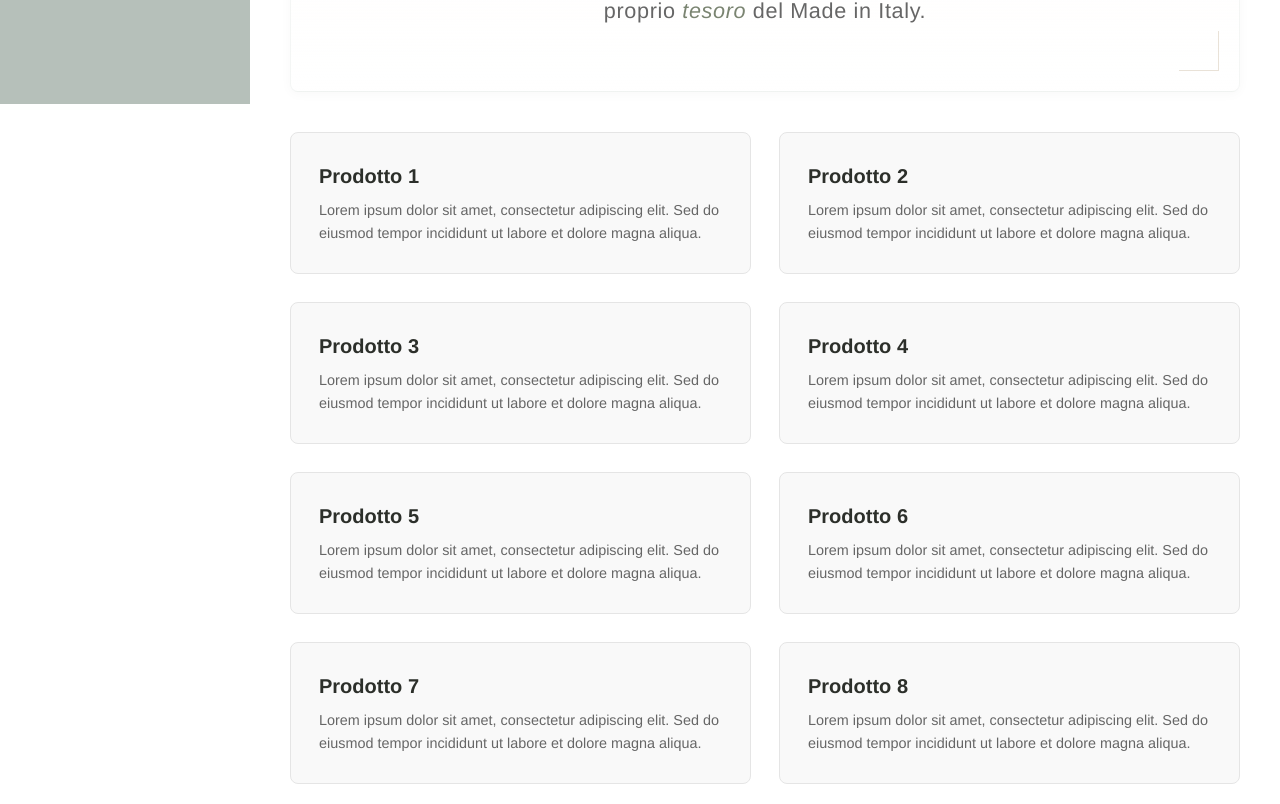
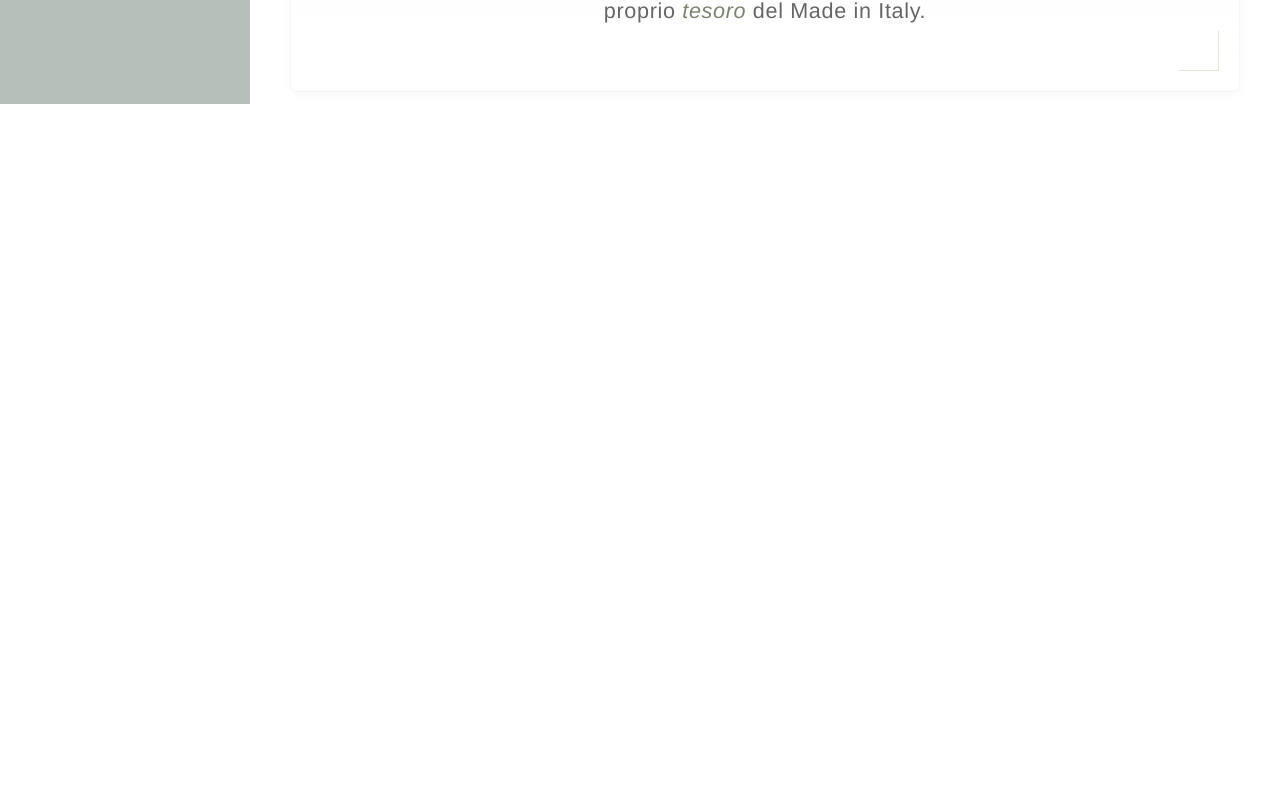
Before and after one commit to dersaei/piazza-virtuale, a Next.js app: page / in a window 1280 px wide. Shown: the part 696-1500 px from the top of the page. After the commit the page ends 868 px from the top, so only its background shows below. Built offline with nearby package versions, Linux system fonts and the light colour scheme.

Commit message:
dopieszczanie strony

```diff
--- a/app/page.tsx
+++ b/app/page.tsx
@@ -4,7 +4,7 @@ import styles from '@/styles/HomePage.module.css';
 export default function HomePage() {
   return (
     <div className={styles.homePage}>
-      <section className={styles.heroVersion2}>
+      <section className={styles.heroVersion}>
         <h1>Benvenuto a Piazza Virtuale</h1>
         <h2 className={styles.keyWord}>
           Catalogo di e-shop aziendali, produttori italiani di alimenti e
@@ -29,21 +29,6 @@ export default function HomePage() {
           </span>
         </h3>
       </section>
-
-      <section className={styles.contentSection}>
-        <div className={styles.contentGrid}>
-          {/* Demo content */}
-          {Array.from({ length: 20 }, (_, i) => (
-            <div key={i} className={styles.contentCard}>
-              <h3>Prodotto {i + 1}</h3>
-              <p>
-                Lorem ipsum dolor sit amet, consectetur adipiscing elit. Sed do
-                eiusmod tempor incididunt ut labore et dolore magna aliqua.
-              </p>
-            </div>
-          ))}
-        </div>
-      </section>
     </div>
   );
 }
--- a/styles/HomePage.module.css
+++ b/styles/HomePage.module.css
@@ -5,7 +5,7 @@
   margin: 0 auto;
 }
 
-.heroVersion2 {
+.heroVersion {
   text-align: center;
   padding: 60px 20px;
   margin-bottom: 40px;
@@ -22,8 +22,8 @@
 }
 
 /* Decorative corner elements */
-.heroVersion2::before,
-.heroVersion2::after {
+.heroVersion::before,
+.heroVersion::after {
   content: '';
   position: absolute;
   width: 40px;
@@ -32,21 +32,21 @@
   opacity: 0.3;
 }
 
-.heroVersion2::before {
+.heroVersion::before {
   top: 20px;
   left: 20px;
   border-right: none;
   border-bottom: none;
 }
 
-.heroVersion2::after {
+.heroVersion::after {
   bottom: 20px;
   right: 20px;
   border-left: none;
   border-top: none;
 }
 
-.heroVersion2 h1 {
+.heroVersion h1 {
   font-size: clamp(2.5rem, 6vw, 4.5rem);
   font-weight: 300;
   color: #7a8471;
@@ -59,7 +59,7 @@
 }
 
 /* Elegant underline animation */
-.heroVersion2 h1::after {
+.heroVersion h1::after {
   content: '';
   position: absolute;
   bottom: -12px;
@@ -76,12 +76,12 @@
   );
   opacity: 0.6;
 }
-.heroVersion2 h2 {
+.heroVersion h2 {
   font-size: clamp(1.1rem, 2.5vw, 1.5rem);
   margin-bottom: var(--space-xs);
 }
 
-.heroVersion2 h3 {
+.heroVersion h3 {
   font-size: clamp(1rem, 1.8vw, 1.35rem);
   color: #666;
   font-family: 'Helvetica Neue', Arial, sans-serif;
@@ -94,13 +94,13 @@
 }
 
 /* Subtle accent marks */
-.heroVersion2 .accentWrapper {
+.heroVersion .accentWrapper {
   position: relative;
   display: inline-block;
 }
 
-.heroVersion2 .accentWrapper::before,
-.heroVersion2 .accentWrapper::after {
+.heroVersion .accentWrapper::before,
+.heroVersion .accentWrapper::after {
   content: '';
   position: absolute;
   width: 6px;
@@ -112,11 +112,11 @@
   transform: translateY(-50%);
 }
 
-.heroVersion2 .accentWrapper::before {
+.heroVersion .accentWrapper::before {
   left: -20px;
 }
 
-.heroVersion2 .accentWrapper::after {
+.heroVersion .accentWrapper::after {
   right: -20px;
 }
 .keyWord {
@@ -169,50 +169,3 @@
 .accentWrapper:hover .keyWord2::after {
   opacity: 0.3;
 }
-
-.contentSection {
-  margin-top: var(--space-xl);
-}
-
-.contentGrid {
-  display: grid;
-  grid-template-columns: repeat(auto-fit, minmax(300px, 1fr));
-  gap: var(--space-lg);
-}
-
-.contentCard {
-  background: var(--card-bg);
-  padding: var(--space-lg);
-  border-radius: 8px;
-  border: 1px solid var(--border-light);
-  transition:
-    transform 0.2s ease,
-    box-shadow 0.2s ease;
-}
-
-.contentCard:hover {
-  transform: translateY(-2px);
-  box-shadow: 0 4px 12px rgba(0, 0, 0, 0.1);
-}
-
-.contentCard h3 {
-  font-size: 1.25rem;
-  font-weight: 600;
-  color: var(--refined-text-primary);
-  margin-bottom: var(--space-sm);
-  font-family: var(--font-sans);
-}
-
-.contentCard p {
-  font-size: 0.9rem;
-  line-height: 1.6;
-  color: #666;
-  font-family: var(--font-sans);
-}
-
-/* Responsive Design */
-@media (max-width: 768px) {
-  .contentGrid {
-    grid-template-columns: 1fr;
-  }
-}
```
Also changed, not shown: package.json (+4 -4 lines), 1 other file (tests, documents, lock files or other folders).
